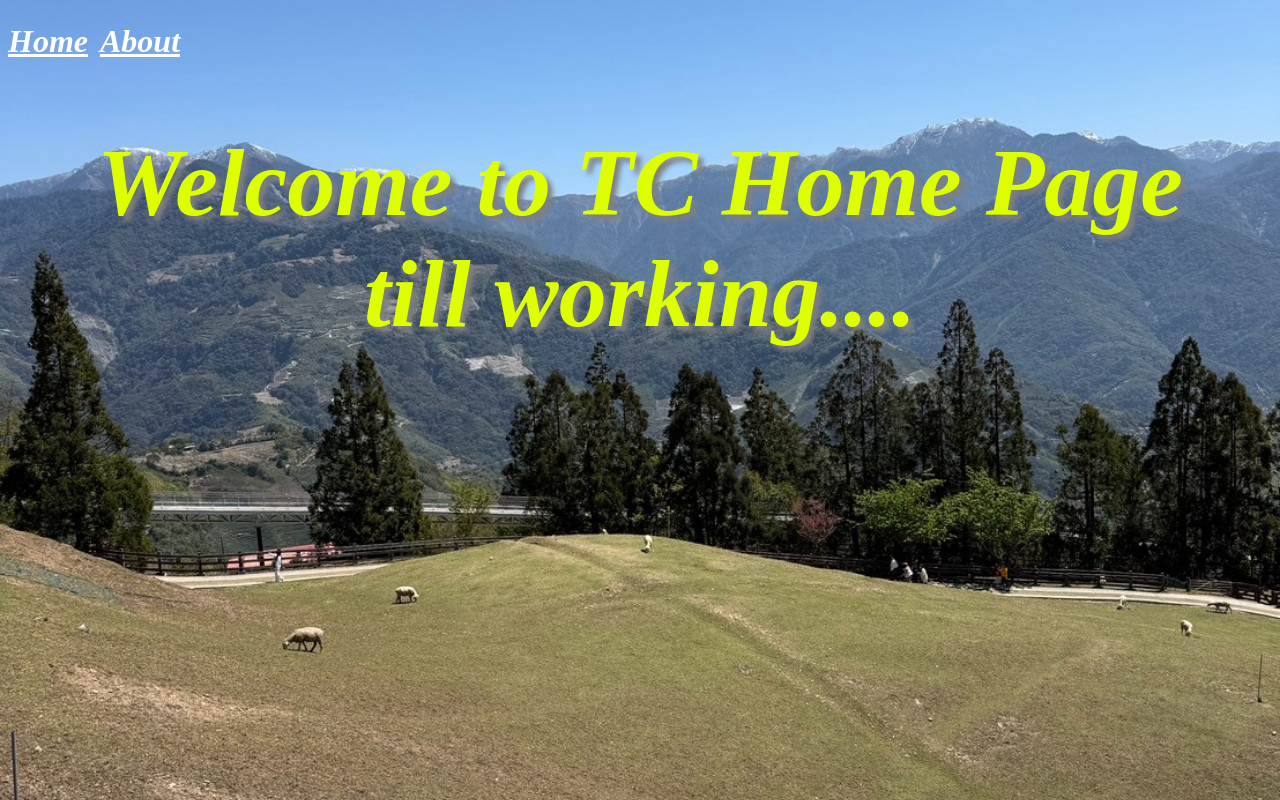
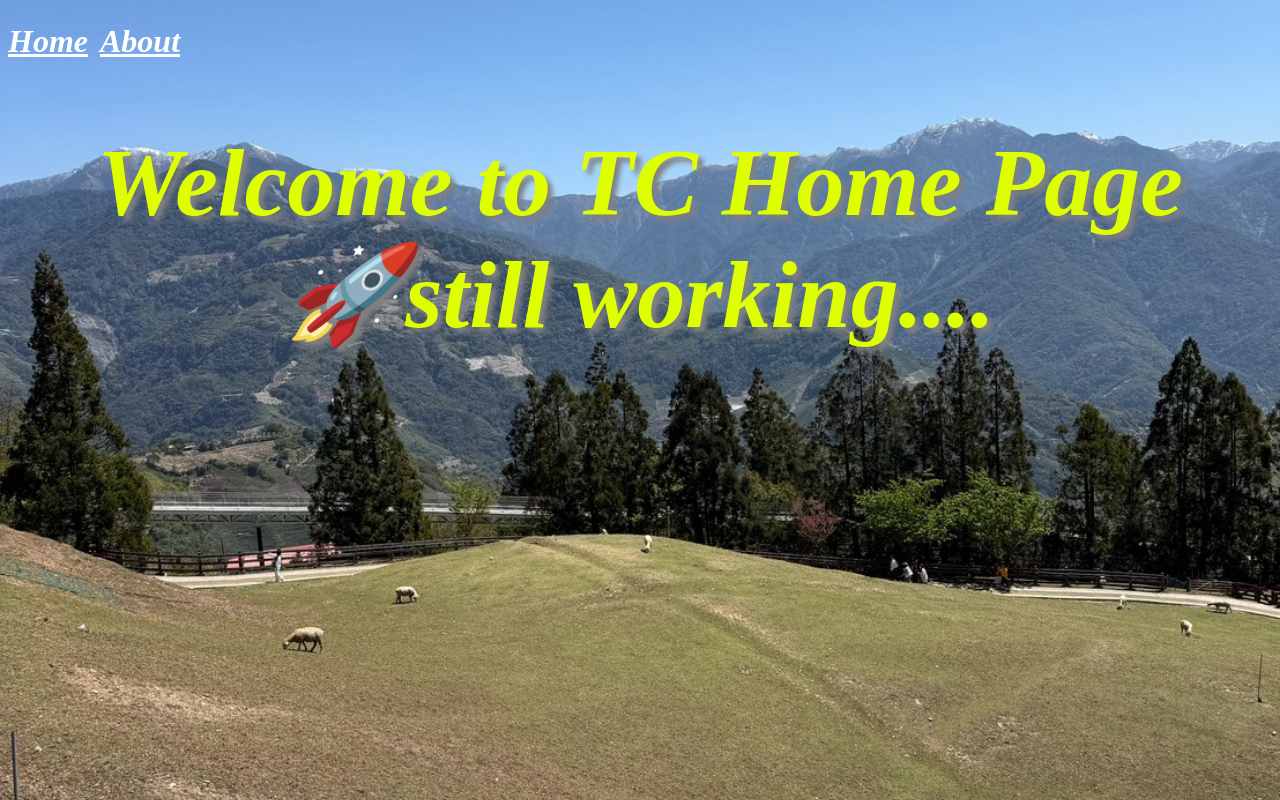
Before and after one commit to tclintaichung/tc-web, a website: page index.html in a window 1280 px wide. Drawn offline with Linux system fonts and the light colour scheme.

Commit message:
Modify home page 5

```diff
--- a/index.html
+++ b/index.html
@@ -10,6 +10,6 @@
       <a href="index.html">Home</a>
       <a href="about.html" target="_blank">About</a>
     </nav>
-    <h1>Welcome to TC Home Page<br>till working....</h1>
+    <h1>Welcome to TC Home Page<br>&#128640;still working....</h1>
   </body>
 </html>
--- a/public/css/mystyle.css
+++ b/public/css/mystyle.css
@@ -18,7 +18,6 @@ h2{
   text-shadow: 5px 5px 5px gray;
 }
 nav{
-
   text-align: left;
 }
 nav:hover{
```
